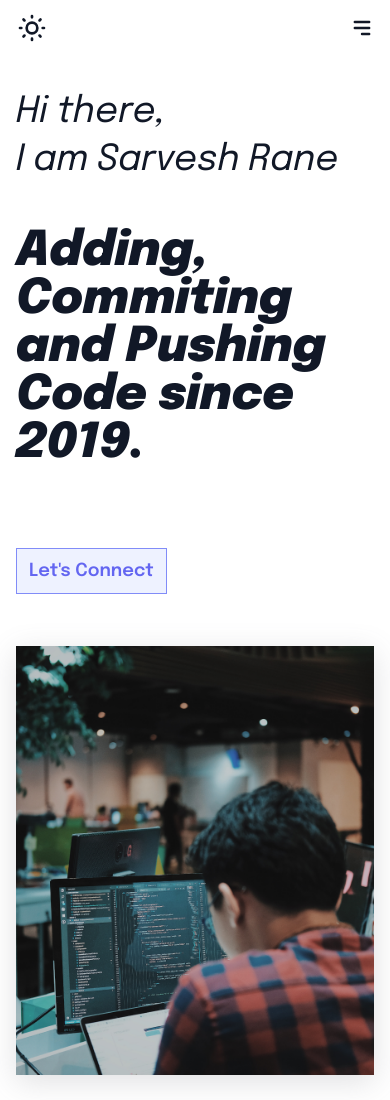
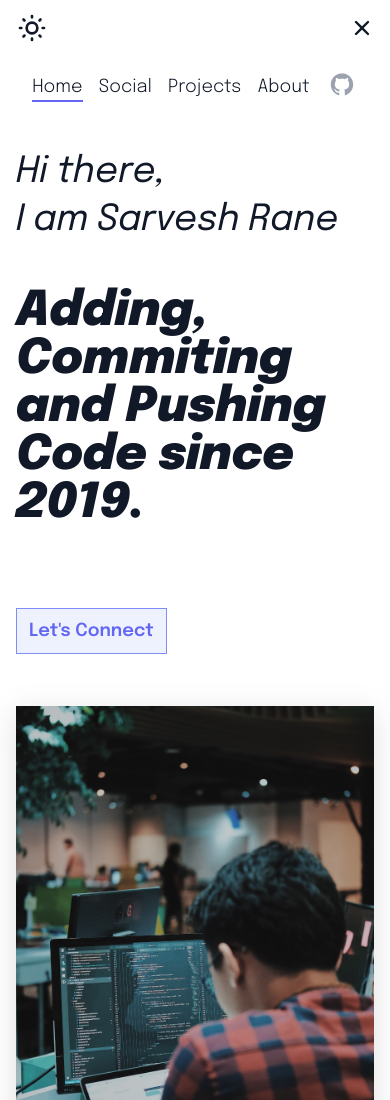
Before and after one commit to s4rvessh04/portfolio-website, a Gatsby site: page / in a window 390 px wide. Shown: the top 1100 px of the page. Built offline with nearby package versions, Linux system fonts and the light colour scheme; Gatsby itself is replaced by a stand-in of ours.

Commit message:
Change default state of navbar to true

```diff
--- a/src/components/Navbar.jsx
+++ b/src/components/Navbar.jsx
@@ -5,12 +5,13 @@ import * as di from 'react-icons/di';
 import * as hi from 'react-icons/hi';
 
 function Navbar() {
-  const isBrowser = typeof window !== 'undefined';
-  const [isOpen, setIsOpen] = useState(() => {
-    if (isBrowser) {
-      return window.innerWidth > 1024 ? true : false;
-    }
-  });
+  // const isBrowser = typeof window !== 'undefined';
+  const [isOpen, setIsOpen] = useState(true);
+  // const [isOpen, setIsOpen] = useState(() => {
+  //   if (isBrowser) {
+  //     return window.innerWidth > 1024 ? true : false;
+  //   }
+  // });
   const activeItem = 'border-b-2 border-indigo-500';
 
   useEffect(() => {
```
